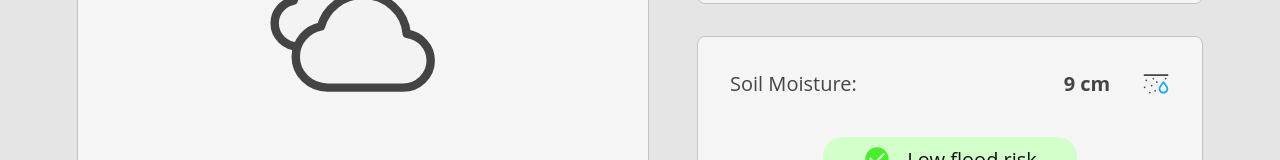
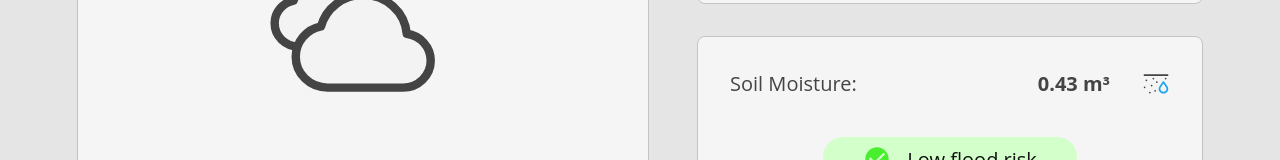
Before and after one commit to Azzyew/kanda-weather-dashboard, a React (Create React App) app: page / in a window 1280 px wide. Shown: the part 312-472 px from the top of the page. Built offline with nearby package versions, Linux system fonts and the light colour scheme.

Commit message:
i really dont know how to do this

```diff
--- a/src/App.jsx
+++ b/src/App.jsx
@@ -46,10 +46,11 @@ export default function App() {
           />
 
           <OtherInfo
+            region={currentForecast.region}
+            date={currentForecast.date}
             humidity={currentForecast.humidity}
             pressure={currentForecast.pressure}
             wind={currentForecast.wind}
-            soilMoisture="9 cm"
           />
         </main>
       </StyledApp>
--- a/src/components/OtherInfo/SoilMoistureContainer/index.jsx
+++ b/src/components/OtherInfo/SoilMoistureContainer/index.jsx
@@ -1,15 +1,14 @@
 import { useState, useEffect } from "react"
 import { useTranslation } from "react-i18next"
-// import { dClimateAPI, soilMoistureEndpoint } from "../../../data/api"
 import { SoilMoisture } from "../../../svg/icons/SoilMoisture"
 import { FloodRisk } from "./FloodRisk"
 
-export function SoilMoistureContainer({ soilMoisture }) {
+export function SoilMoistureContainer({ region, date }) {
   const { t } = useTranslation()
-  const [floodRisk, setFloodRisk] = useState();
+  const [floodRisk, setFloodRisk] = useState(false)
   // const [soilM, setSoilM] = useState();
 
-  useEffect(() => {
+  // useEffect(() => {
     // (async () => {
     //   await axios.get('https://api.dclimate.net/apiv2/grid-history/era5_volumetric_soil_water_layer_1-hourly/5.68999972_-0.20985164?also_return_metadata=false&use_imperial_units=true&also_return_snapped_coordinates=true&convert_to_local_time=true', {
     //     headers: {
@@ -24,16 +23,14 @@ export function SoilMoistureContainer({ soilMoisture }) {
     //     console.log(error);
     //   })
     // })();
-
-    setFloodRisk(parseFloat(soilMoisture) > 10)
-  }, [soilMoisture])
+  // }, [date])
 
   return (
     <section>
       <div className="section-row">
         <p>
           <span>{t("Soil Moisture")}:</span>
-          <strong>{soilMoisture}</strong>
+          <strong>0.43 m³</strong>
         </p>
         <SoilMoisture color="var(--font-color)" />
       </div>
--- a/src/components/OtherInfo/index.jsx
+++ b/src/components/OtherInfo/index.jsx
@@ -7,7 +7,7 @@ import { SoilMoistureContainer } from './SoilMoistureContainer'
 
 import StyledContainer from './style'
 
-export function OtherInfo({ humidity, pressure, wind, soilMoisture }) {
+export function OtherInfo({ region, date, humidity, pressure, wind }) {
   const { t } = useTranslation()
 
   return (
@@ -36,7 +36,10 @@ export function OtherInfo({ humidity, pressure, wind, soilMoisture }) {
             </div>
       </section>
 
-      <SoilMoistureContainer soilMoisture={soilMoisture} />
+      <SoilMoistureContainer
+        region={region}
+        date={date}
+      />
     </StyledContainer>
   )
 }
--- a/src/data/soil-moisture/available-dates.json
+++ b/src/data/soil-moisture/available-dates.json
@@ -1,5 +1,5 @@
 {
-    "Uyo": {
+    "Uyo, NG": {
         "2021-01-18 00:00:00+01:00": "0.28",
         "2021-01-18 01:00:00+01:00": "0.28",
         "2021-01-18 02:00:00+01:00": "0.28",
@@ -76,7 +76,7 @@
         "2021-03-09 23:00:00+01:00": "0.28"
     },
 
-    "Accra": {
+    "Accra, GH": {
         "2021-06-09 00:00:00+00:00": "0.398",
         "2021-06-09 01:00:00+00:00": "0.398",
         "2021-06-09 02:00:00+00:00": "0.397",
```
